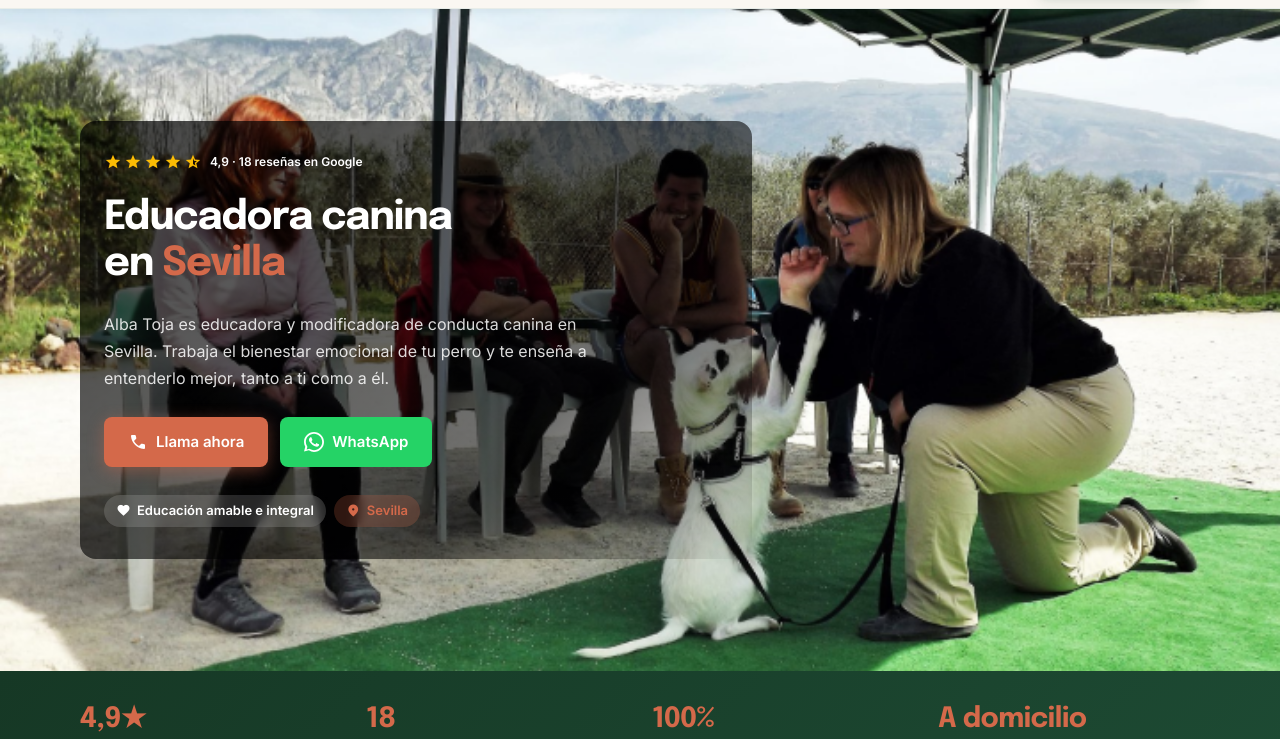
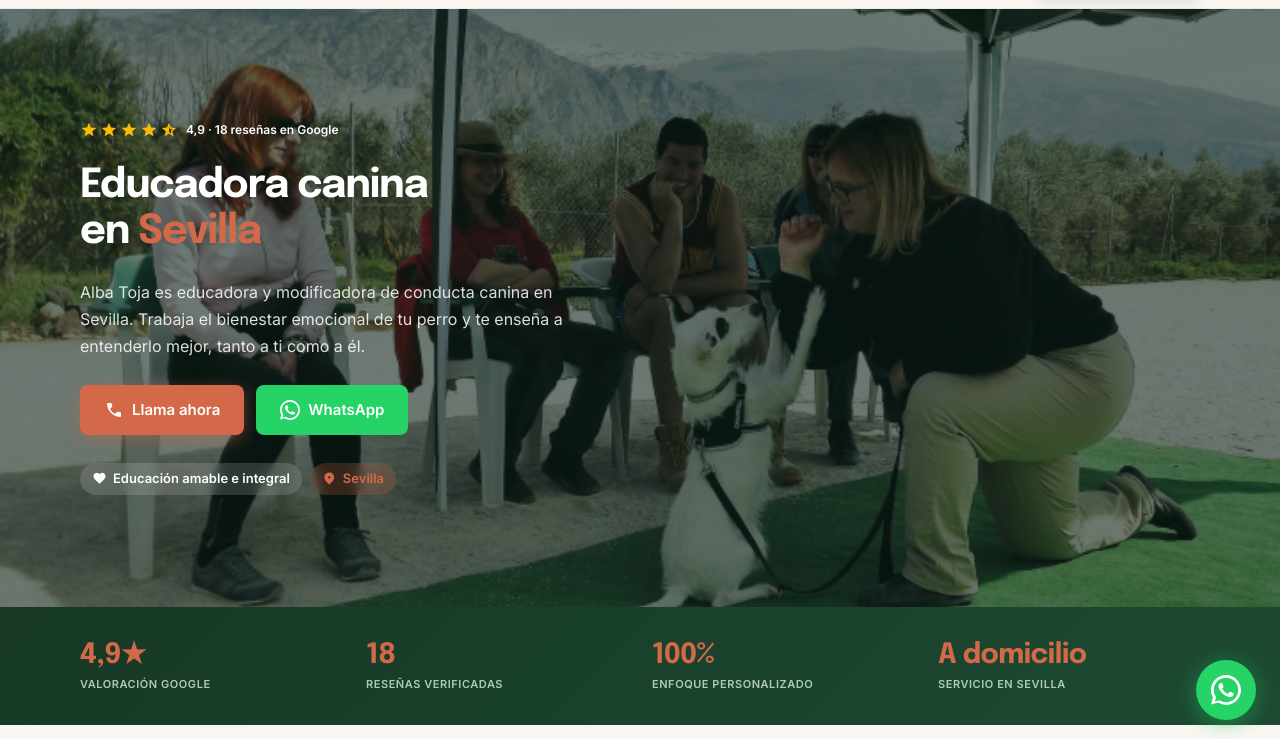
Before and after one commit to chuscarvajal/ellaadiestra-sevilla, a plain HTML site: page public/index.html in a window 1280 px wide. Shown: the part 56-795 px from the top of the page. Drawn offline with nearby package versions, Linux system fonts and the light colour scheme.

Commit message:
Revert hero overlay + add floating WhatsApp button

```diff
--- a/public/index.html
+++ b/public/index.html
@@ -117,8 +117,9 @@
 <!-- ════════════════════════════ HERO ════════════════════════════ -->
 <section class="w-full relative overflow-hidden" style="min-height:560px;">
   <img src="hero.jpg" alt="Alba Toja adiestrando perros en Sevilla" class="absolute inset-0 w-full h-full object-cover" style="object-position:center center;"/>
+  <div class="absolute inset-0" style="background:rgba(13,32,24,0.60);"></div>
   <div class="relative z-10 max-w-container-max-width mx-auto px-margin-mobile md:px-margin-desktop py-20 md:py-28 flex items-center" style="min-height:560px;">
-    <div class="w-full md:w-3/5 flex flex-col gap-6" style="background:linear-gradient(135deg,rgba(0,0,0,0.72) 0%,rgba(0,0,0,0.55) 70%,transparent 100%);padding:2rem 2.5rem 2rem 1.5rem;border-radius:1rem;">
+    <div class="w-full md:w-3/5 flex flex-col gap-6">
       <div class="flex items-center gap-2">
         <div class="flex items-center gap-0.5" style="color:#FBBC04">
           <span class="material-symbols-outlined text-[18px]" style="font-variation-settings:'FILL' 1;">star</span>
@@ -606,6 +607,18 @@
   </div>
 </footer>
 
+<!-- ════════════ WHATSAPP FLOTANTE ════════════ -->
+<a href="https://wa.me/34674833965" target="_blank" rel="noopener" aria-label="Contactar por WhatsApp"
+   style="position:fixed;bottom:1.5rem;right:1.5rem;z-index:999;width:60px;height:60px;border-radius:50%;background:#25D366;display:flex;align-items:center;justify-content:center;box-shadow:0 4px 20px rgba(37,211,102,0.5),0 2px 8px rgba(0,0,0,0.2);animation:wa-pulse 2.5s ease-in-out infinite;">
+  <svg xmlns="http://www.w3.org/2000/svg" viewBox="0 0 24 24" fill="white" width="30" height="30"><path d="M17.472 14.382c-.297-.149-1.758-.867-2.03-.967-.273-.099-.471-.148-.67.15-.197.297-.767.966-.94 1.164-.173.199-.347.223-.644.075-.297-.15-1.255-.463-2.39-1.475-.883-.788-1.48-1.761-1.653-2.059-.173-.297-.018-.458.13-.606.134-.133.298-.347.446-.52.149-.174.198-.298.298-.497.099-.198.05-.371-.025-.52-.075-.149-.669-1.612-.916-2.207-.242-.579-.487-.5-.669-.51-.173-.008-.371-.01-.57-.01-.198 0-.52.074-.792.372-.272.297-1.04 1.016-1.04 2.479 0 1.462 1.065 2.875 1.213 3.074.149.198 2.096 3.2 5.077 4.487.709.306 1.262.489 1.694.625.712.227 1.36.195 1.871.118.571-.085 1.758-.719 2.006-1.413.248-.694.248-1.289.173-1.413-.074-.124-.272-.198-.57-.347z"/><path d="M12 0C5.373 0 0 5.373 0 12c0 2.123.554 4.116 1.527 5.845L.057 23.5l5.773-1.517A11.944 11.944 0 0012 24c6.627 0 12-5.373 12-12S18.627 0 12 0zm0 21.818a9.808 9.808 0 01-5.031-1.385l-.361-.214-3.427.9.915-3.332-.235-.373A9.818 9.818 0 012.182 12C2.182 6.57 6.57 2.182 12 2.182S21.818 6.57 21.818 12 17.43 21.818 12 21.818z"/></svg>
+</a>
+<style>
+@keyframes wa-pulse {
+  0%,100% { transform: scale(1); box-shadow: 0 4px 20px rgba(37,211,102,0.5),0 2px 8px rgba(0,0,0,0.2); }
+  50%      { transform: scale(1.08); box-shadow: 0 6px 28px rgba(37,211,102,0.7),0 2px 10px rgba(0,0,0,0.25); }
+}
+</style>
+
 <script>
   // Mobile menu
   document.getElementById('menuBtn').addEventListener('click', () => {
```
